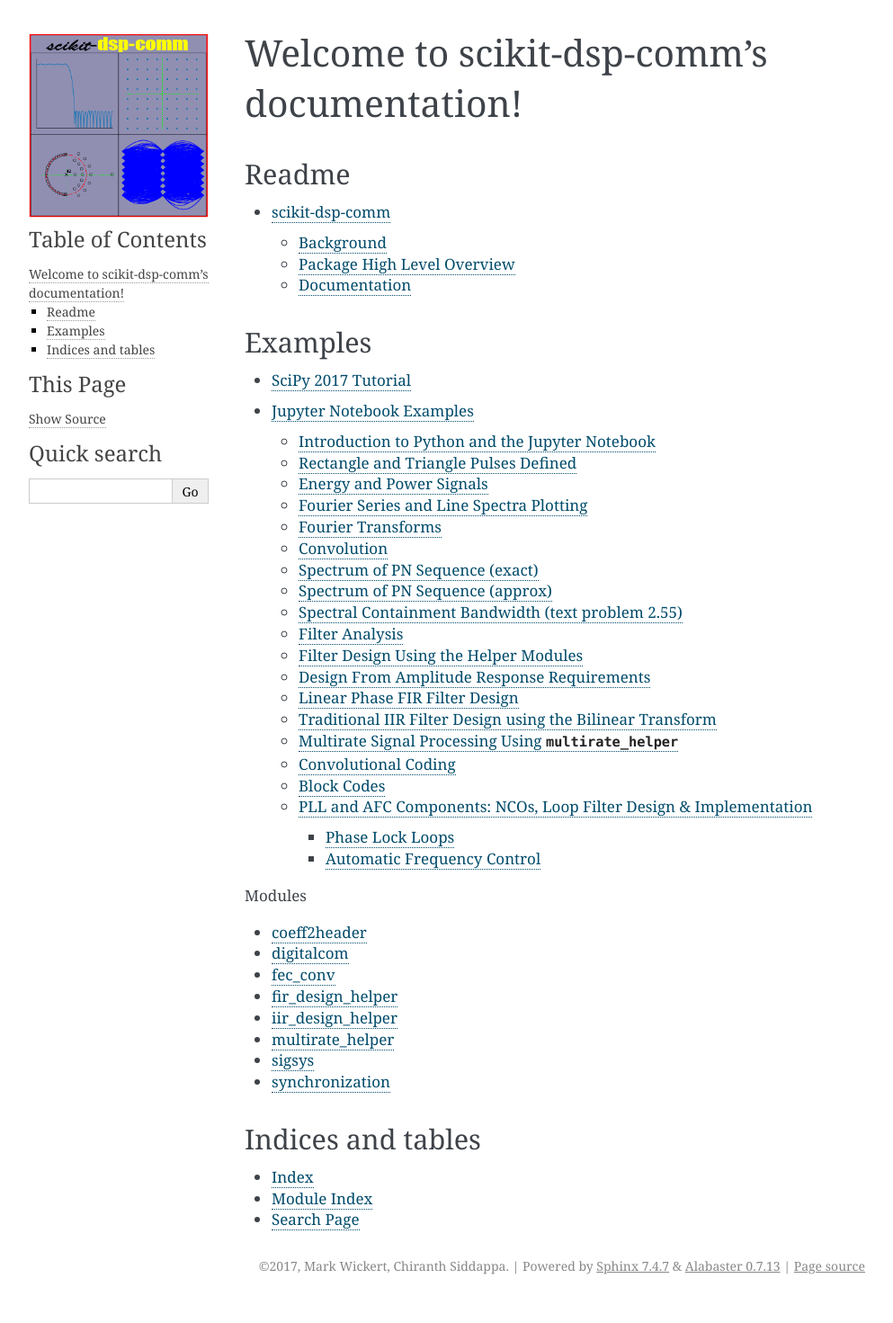
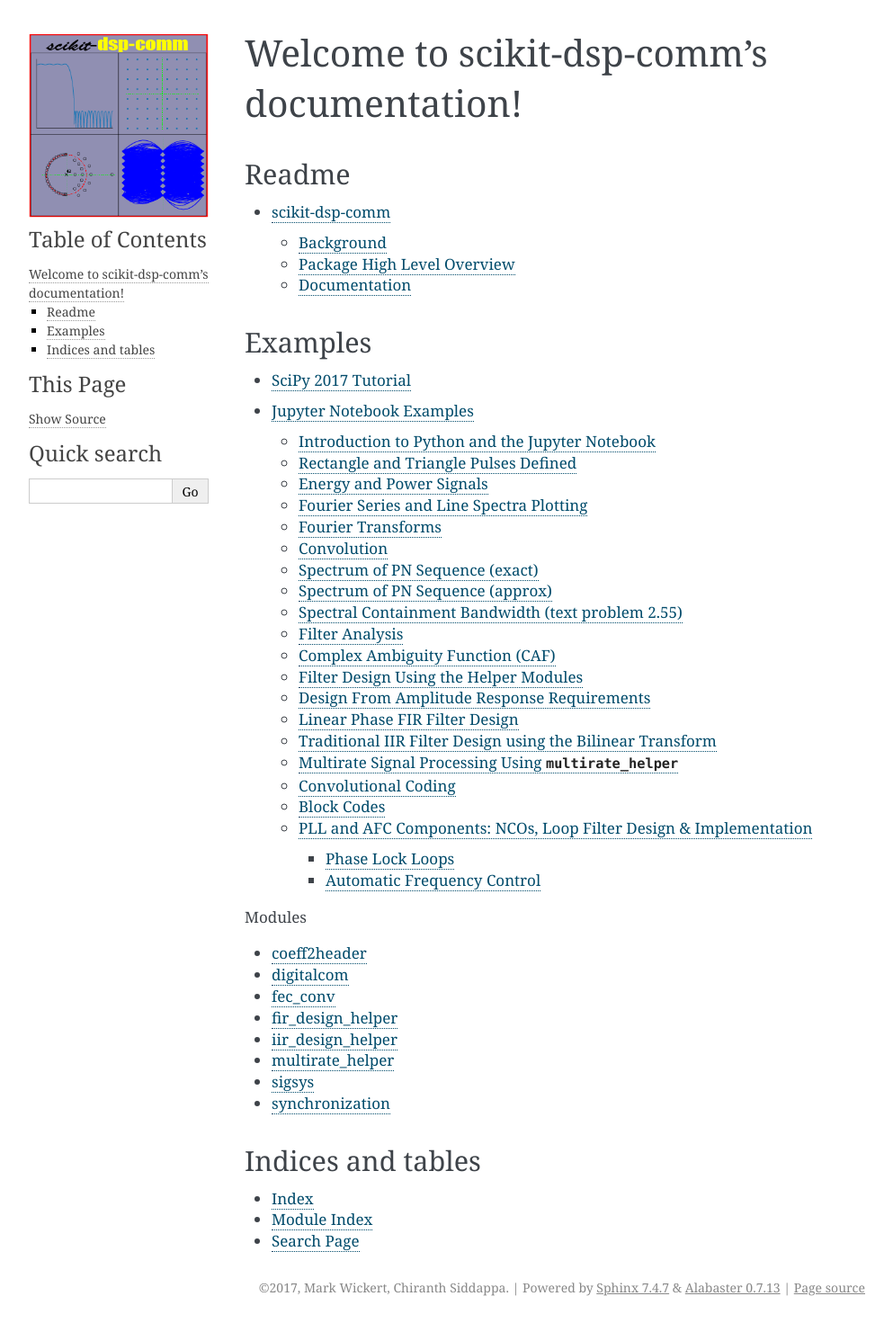
Before and after one commit to mwickert/scikit-dsp-comm, a Sphinx documentation site: the page built from docs/source/index.rst, in a window 1280 px wide. Shown: the whole page at 90% size, without its empty margins (148-1141 px from the left). Built offline with Sphinx 7.4.7, drawn with Linux system fonts in a browser that asks for light colours; before the commit the page ends 1447 px from its top, so only the background shows below that.

Commit message:
New notebook for CAF examples with prn

```diff
--- a/docs/source/nb_examples.rst
+++ b/docs/source/nb_examples.rst
@@ -2,9 +2,10 @@ Jupyter Notebook Examples
 =========================
 
 .. toctree::
-   :caption: Continuous-Time Signals and Systems using sigsys
+   :caption: Continuous-Time Signals and Systems Using sigsys
 
-   ../nb_examples/Continuous-Time Signals and Systems using sigsys
+   ../nb_examples/sigsys/Continuous-Time Signals and Systems using sigsys
+   ../nb_examples/sigsys/CAF
 
 .. toctree::
    :caption: FIR and IIR Filter Design
```
Also changed, not shown: docs/source/nb_examples/sigsys/CAF.ipynb (added), docs/source/nb_examples/sigsys/Continuous-Time Signals and Systems using sigsys.ipynb (renamed from docs/source/nb_examples/Continuous-Time Signals and Systems using sigsys.ipynb).
